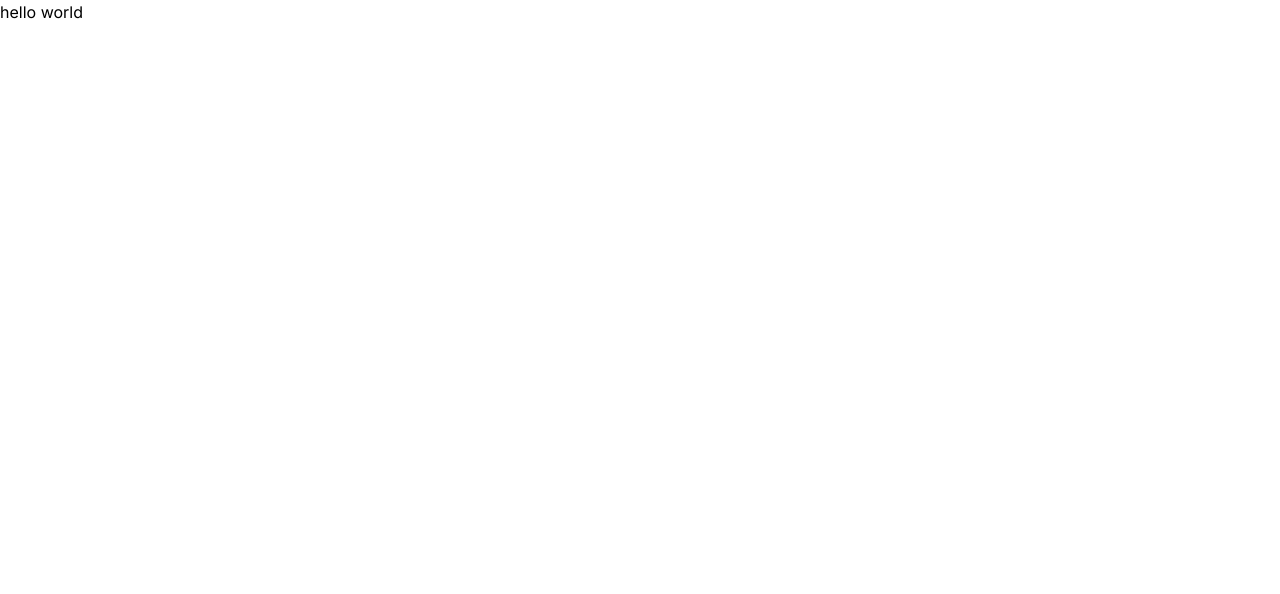
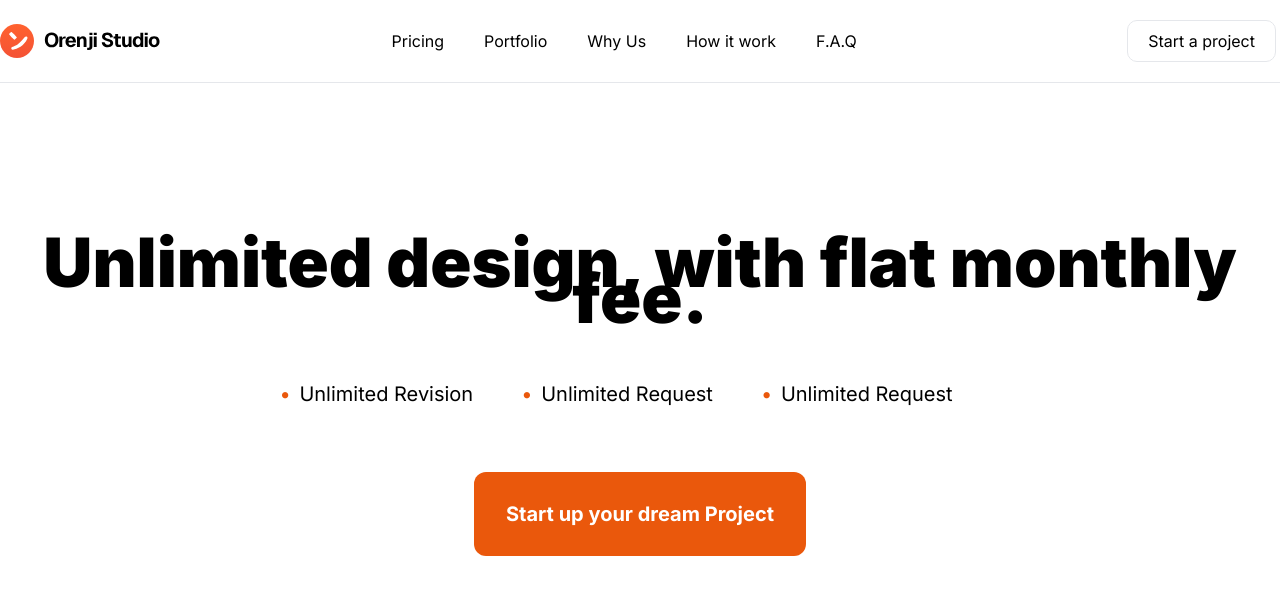
Before and after one commit to juverasworld/spare, a Next.js app: page / in a window 1280 px wide. Shown: the top 594 px of the page. Built offline with nearby package versions, Linux system fonts and the light colour scheme.

Commit message:
done header and some minor new build

```diff
--- /dev/null
+++ b/components/navbar.tsx
@@ -0,0 +1,9 @@
+
+export default function Navbar(){
+    return(
+        <nav>
+
+
+        </nav>
+    )
+}
--- a/src/app/globals.css
+++ b/src/app/globals.css
@@ -1,3 +1,22 @@
 @tailwind base;
 @tailwind components;
 @tailwind utilities;
+
+body{
+  font-family: 'Gill Sans', 'Gill Sans MT', Calibri, 'Trebuchet MS', sans-serif;
+}
+:hover.nav{
+  color: orangered;
+}
+:active.nav{
+  color: orangered;
+  border-bottom: 1px;
+  font-weight: bold;
+}
+.hero{
+  font-weight: 900;
+}
+:hover.button{
+  position: relative;
+margin-top: 3px;
+}
--- a/src/app/page.tsx
+++ b/src/app/page.tsx
@@ -1,9 +1,67 @@
 import Image from "next/image";
+import Navbar from "../../components/navbar";
 
+import Link from "next/link";
 export default function Home() {
   return (
-   <main className="">
-    hello world
-   </main>
+    <main className="">
+      <nav className="py-5 border-b-[1px] w-[100%] fixed text-[16px] leading-[24px] ">
+        <div className="flex w-[100%] items-center justify-between pr-1">
+          <Link href="/">
+            <Image
+              src="/logo.svg"
+              alt=""
+              width="10"
+              height="10"
+              className="w-auto"
+            />
+          </Link>
+          <div className="lg:flex hidden  ">
+            <Link className="nav mr-10" href="#pricing">Pricing</Link>
+            <Link className="nav mr-10" href="#Portfolio">Portfolio</Link>
+            <Link className="nav mr-10" href="/about">Why Us</Link>
+            <Link className="nav mr-10" href="/">How it work</Link>
+            <Link className="nav mr-10" href="/FAQ">F.A.Q</Link>
+          </div>
+
+          <button className="border-[1px] px-5 rounded-[10px] py-2">
+            <Link href="/">Start a project</Link>
+          </button>
+        </div>
+      </nav>
+    <div className="relative font-bold text-center flex flex-col justify-center h-screen items-center ">
+      <div className="text-[68px] leading-[36px] hero">
+
+      Unlimited design, with flat monthly <br className="" />fee.
+      </div>
+      <div className="flex items-center justify-center font-normal my-16">
+      <ul className="list-none mr-12">
+                <li className="relative pl-5 flex text-[20px] leading-[28px] items-center text-[#000]">
+                  <span className="text-[#ea580c] my-2 font absolute left-0">&#8226;</span>
+                 Unlimited Revision
+                </li>
+              </ul>
+      <ul className="list-none mr-12">
+                <li className="relative pl-5 flex text-[20px] leading-[28px] items-center text-[#000]">
+                  <span className="text-[#ea580c] my-2 font absolute left-0">&#8226;</span>
+                 Unlimited Request
+                </li>
+              </ul>
+      <ul className="list-none mr-12">
+                <li className="relative pl-5 flex text-[20px] leading-[28px] items-center text-[#000]">
+                  <span className="text-[#ea580c] my-2 font absolute left-0">&#8226;</span>
+                 Unlimited Request
+                </li>
+              </ul>
+
+      </div>
+      <div className="relative button">
+
+      <button className="text-[20px]  leading-[28px] bg-[#ea580c] text-[#fff] py-7 px-8 rounded-xl">
+        Start up your dream Project
+      </button>
+      </div>
+    </div>
+    </main>
   );
 }
```
Also changed, not shown: public/logo.svg (renamed from public/logo-light.9c4b03e2.svg).
